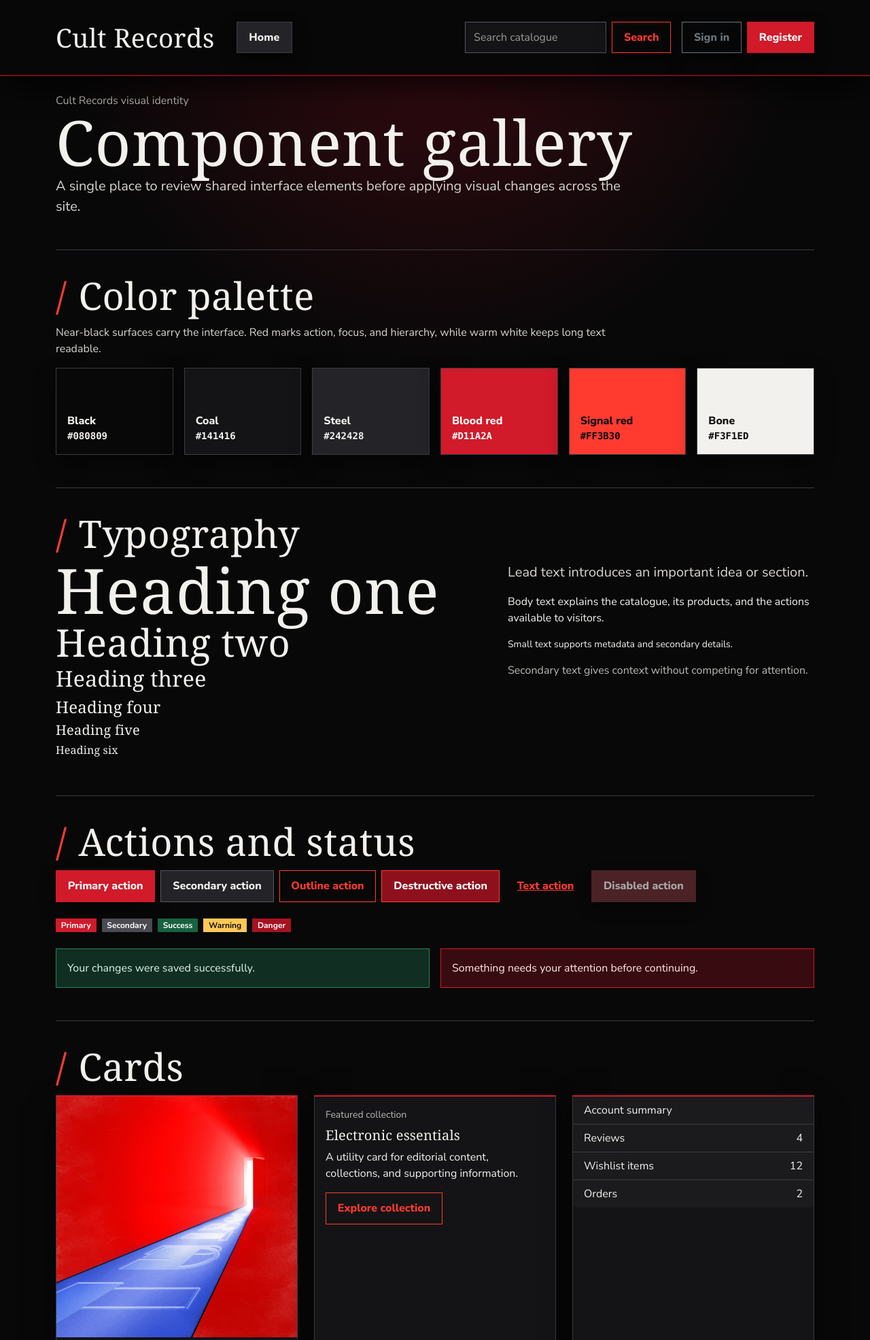
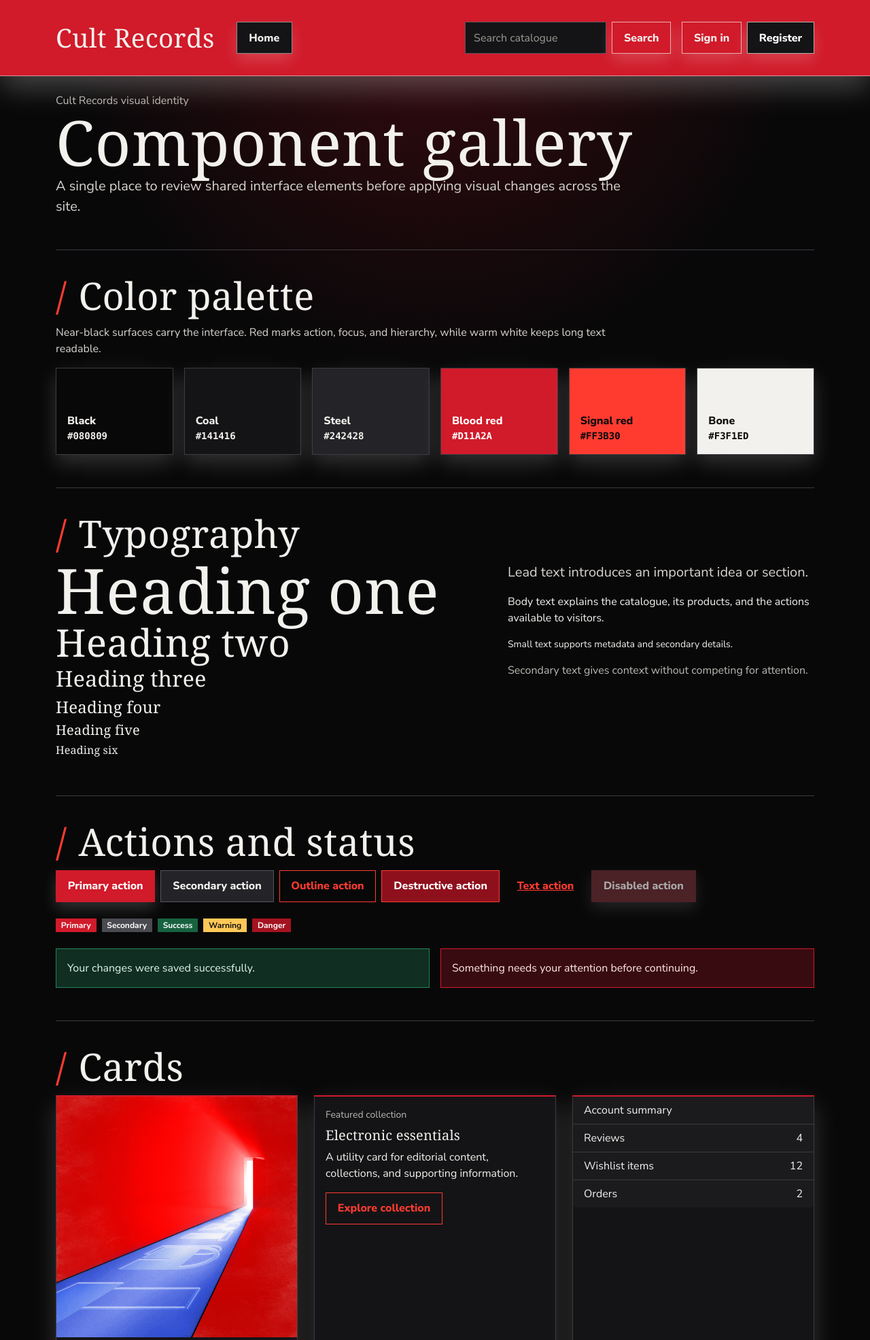
Before and after one commit to chriskalos/cult-records, a Django app: page /visuals/ in a window 1280 px wide. Shown: the top 1971 px of the page at 68% size. Run offline with Django 5.2, Linux system fonts and the light colour scheme; data comes from the database, SQL or seed files in the repository; some web fonts are replaced.

Commit message:
Try bone shadows and red site bars

```diff
--- a/visuals/static/visuals/css/gallery.css
+++ b/visuals/static/visuals/css/gallery.css
@@ -9,6 +9,8 @@
     --cult-red-bright: #ff3b30;
     --cult-bone: #f3f1ed;
     --cult-muted: #bbb8b2;
+    --cult-shadow: rgba(243, 241, 237, 0.18);
+    --cult-shadow-strong: rgba(243, 241, 237, 0.28);
 }
 
 body {
@@ -103,9 +105,9 @@ header .navbar {
     --bs-navbar-hover-color: #ffffff;
     --bs-navbar-brand-color: var(--cult-bone);
     --bs-navbar-brand-hover-color: var(--cult-red-bright);
-    background: rgba(8, 8, 9, 0.98) !important;
-    border-bottom: 2px solid var(--cult-red-dark);
-    box-shadow: 0 1rem 2.75rem rgba(0, 0, 0, 0.7);
+    background: var(--cult-red) !important;
+    border-bottom: 1px solid rgba(243, 241, 237, 0.55);
+    box-shadow: 0 1rem 2.75rem var(--cult-shadow-strong);
     min-height: 7rem;
 }
 
@@ -119,13 +121,13 @@ header .nav-link,
 header .btn,
 header .navbar-toggler {
     border-radius: 0;
-    box-shadow: 0 0.65rem 1.4rem rgba(0, 0, 0, 0.58);
+    box-shadow: 0 0.65rem 1.4rem var(--cult-shadow);
     font-weight: 800;
 }
 
 header .nav-link {
-    background: var(--cult-steel);
-    border: 1px solid var(--cult-border);
+    background: var(--cult-coal);
+    border: 1px solid rgba(243, 241, 237, 0.55);
     color: var(--cult-bone);
     display: inline-block;
     padding: 0.65rem 1.1rem !important;
@@ -133,11 +135,27 @@ header .nav-link {
 
 header .nav-link:hover,
 header .nav-link:focus-visible {
-    background: var(--cult-red-dark);
+    background: var(--cult-steel);
+}
+
+header .btn-primary {
+    --bs-btn-bg: var(--cult-coal);
+    --bs-btn-border-color: rgba(243, 241, 237, 0.7);
+    --bs-btn-hover-bg: var(--cult-steel);
+    --bs-btn-hover-border-color: var(--cult-bone);
+}
+
+header .btn-outline-primary,
+header .btn-outline-secondary {
+    --bs-btn-color: var(--cult-bone);
+    --bs-btn-border-color: rgba(243, 241, 237, 0.7);
+    --bs-btn-hover-bg: var(--cult-coal);
+    --bs-btn-hover-border-color: var(--cult-bone);
+    --bs-btn-hover-color: var(--cult-bone);
 }
 
 header .navbar-toggler {
-    border-color: var(--cult-red);
+    border-color: rgba(243, 241, 237, 0.7);
     padding: 0.7rem 0.9rem;
 }
 
@@ -182,11 +200,11 @@ header form[role="search"] .form-control {
     --bs-btn-active-border-color: #b71322;
     --bs-btn-disabled-bg: #6f3036;
     --bs-btn-disabled-border-color: #6f3036;
-    box-shadow: 0 0.6rem 1.35rem rgba(0, 0, 0, 0.52);
+    box-shadow: 0 0.6rem 1.35rem var(--cult-shadow);
 }
 
 .btn-primary:hover {
-    box-shadow: 0 0.45rem 1rem rgba(0, 0, 0, 0.6);
+    box-shadow: 0 0.45rem 1rem var(--cult-shadow-strong);
 }
 
 .btn-secondary {
@@ -282,7 +300,7 @@ a:focus-visible {
     background: var(--cult-coal);
     border: 1px solid var(--cult-border);
     border-top: 2px solid var(--cult-red);
-    box-shadow: 0 0.9rem 2.25rem rgba(0, 0, 0, 0.55);
+    box-shadow: 0 0.9rem 2.25rem var(--cult-shadow);
     color: var(--cult-bone);
 }
 
@@ -382,7 +400,7 @@ a:focus-visible {
 
 .palette-swatch {
     border: 1px solid var(--cult-border);
-    box-shadow: 0 0.75rem 1.75rem rgba(0, 0, 0, 0.48);
+    box-shadow: 0 0.75rem 1.75rem var(--cult-shadow);
     display: flex;
     flex-direction: column;
     font-weight: 800;
@@ -424,9 +442,9 @@ a:focus-visible {
 
 body > footer.bg-body-tertiary {
     align-items: center;
-    background-color: rgba(8, 8, 9, 0.98) !important;
-    border-top: 2px solid var(--cult-red-dark);
-    box-shadow: 0 -1rem 2.75rem rgba(0, 0, 0, 0.7);
+    background-color: var(--cult-red) !important;
+    border-top: 1px solid rgba(243, 241, 237, 0.55);
+    box-shadow: 0 -1rem 2.75rem var(--cult-shadow-strong);
     color: var(--cult-bone);
     display: flex;
     font-weight: 700;
```
